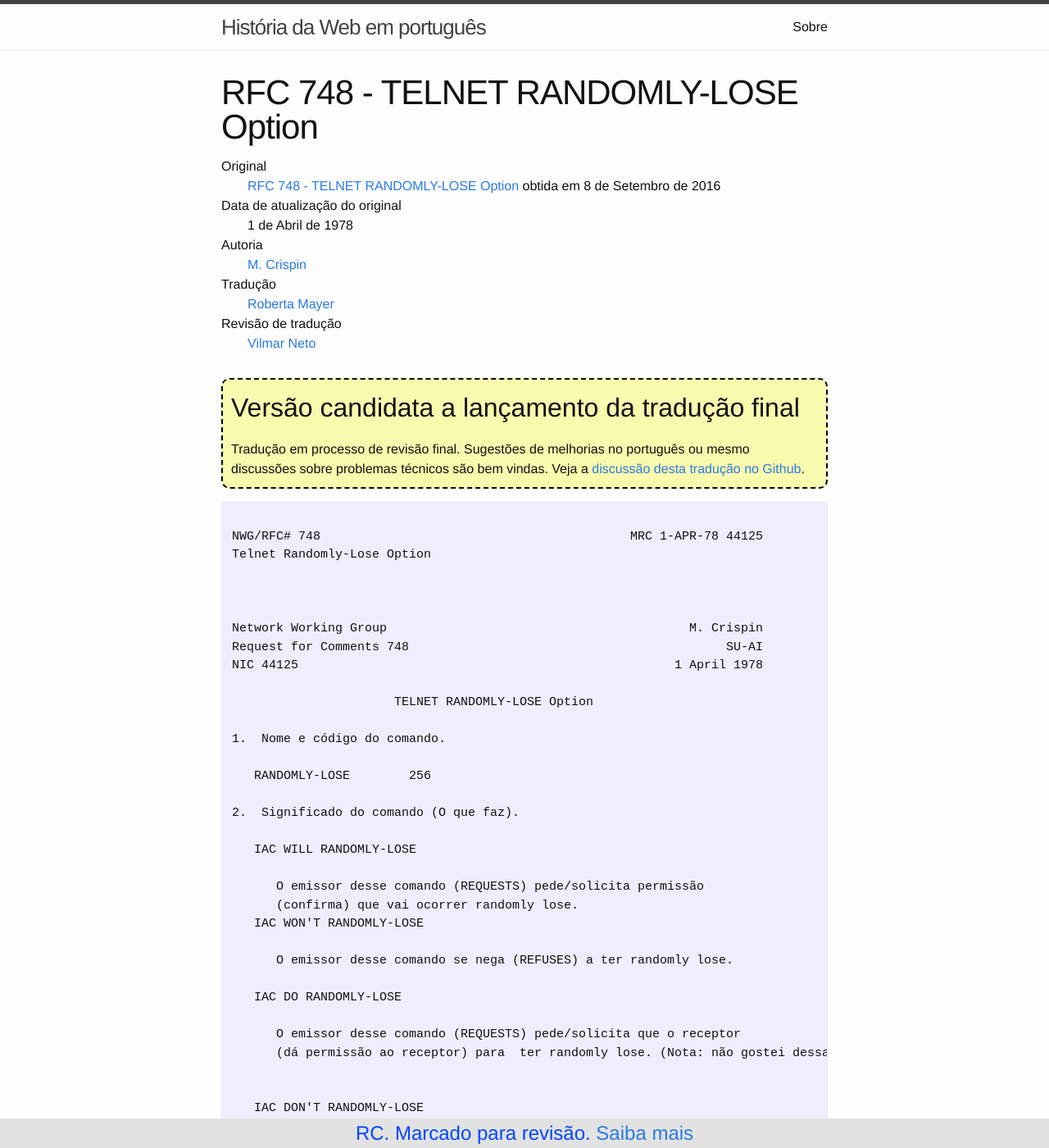
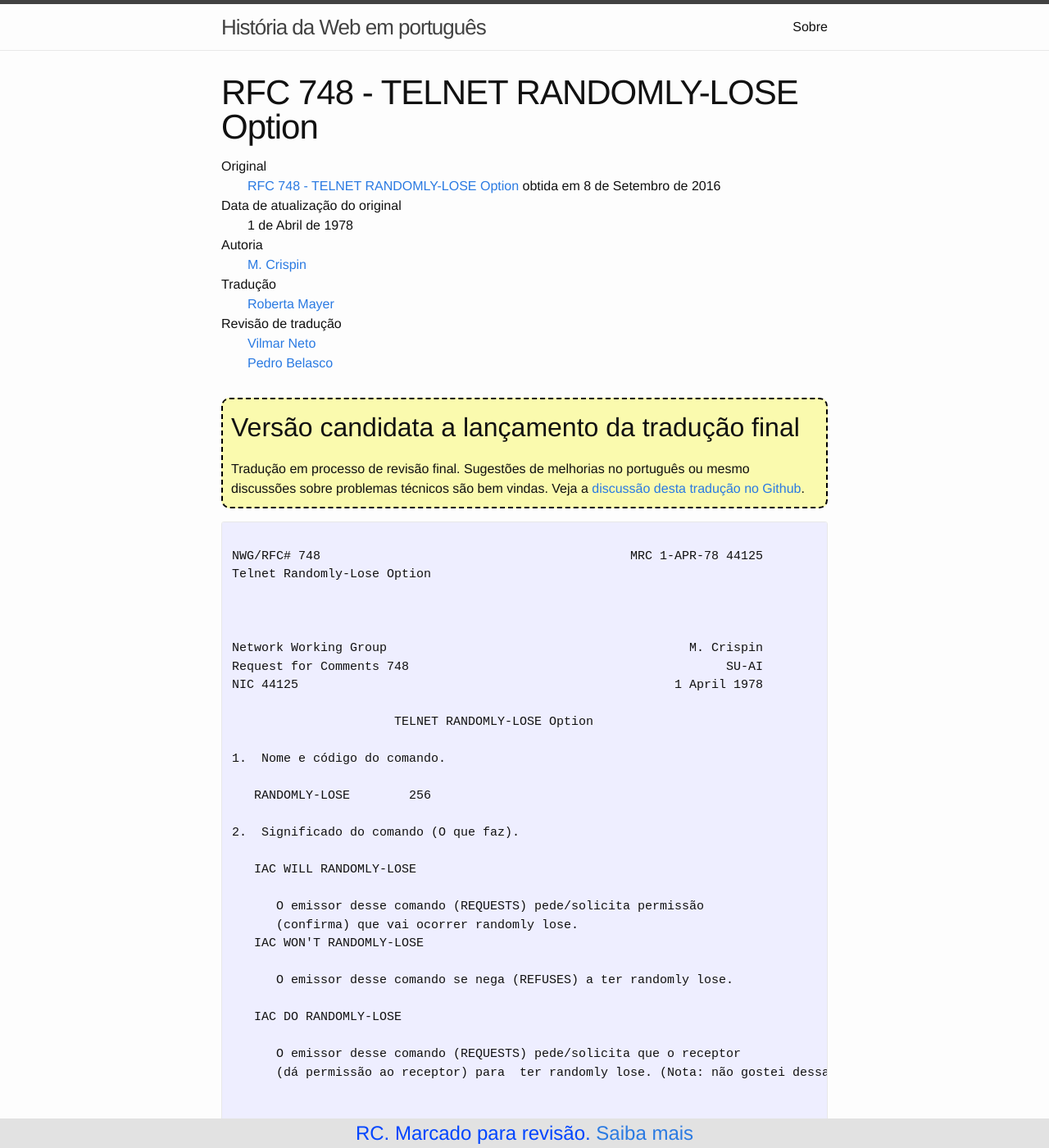
Before and after one commit to webiwg/historia-web-pt, a Jekyll site: the page built from ietf/rfc/rfc748/index.md, in a window 1280 px wide and 1400 px high. Shown: the whole window at 82% size. Built offline with Jekyll 4.4.1, drawn with Linux system fonts in a browser that asks for light colours; some of the changed text lies outside the part shown.

Commit message:
Adicionando revisor

```diff
--- a/ietf/rfc/rfc748/index.md
+++ b/ietf/rfc/rfc748/index.md
@@ -23,6 +23,9 @@ translators: [{
 reviewers: [{
     name: "Vilmar Neto",
     link: "http://www.webiwg.org"
+},{
+    name: "Pedro Belasco",
+    link: "http://pbelasco.org"
 }]
 isDraft: false
 isReleaseCandidate: true
@@ -72,15 +75,15 @@ NIC 44125                                                   1 April 1978
 
    DON'T RANDOMLY-LOSE
 
-   i,e., perca randômica não acontecerá.
+   i,e., perda randômica não acontecerá.
 
 4.  O motivo dessa opção.
 
-   Obs: A expressão random lossage pode ser interpretada como perca randômica
-   ou perca aleatória, mas nessa tradução manterei a expressão original.
+   Obs: A expressão random lossage pode ser interpretada como perda randômica
+   ou perda aleatória, mas nessa tradução manterei a expressão original.
 
    Vários servidores aparentam prover random lossage como parte do seus
-   serviços ,por exemplo, quebras no sistema (crashes), perca de dados,
+   serviços ,por exemplo, quebras no sistema (crashes), perda de dados,
    mau funcionamento de programas, etc...
    Esses serviços são frequentemente não documentados e são em geral
    confusos para um usuário novo (noob). Logo, um meio simples é necessário
```
